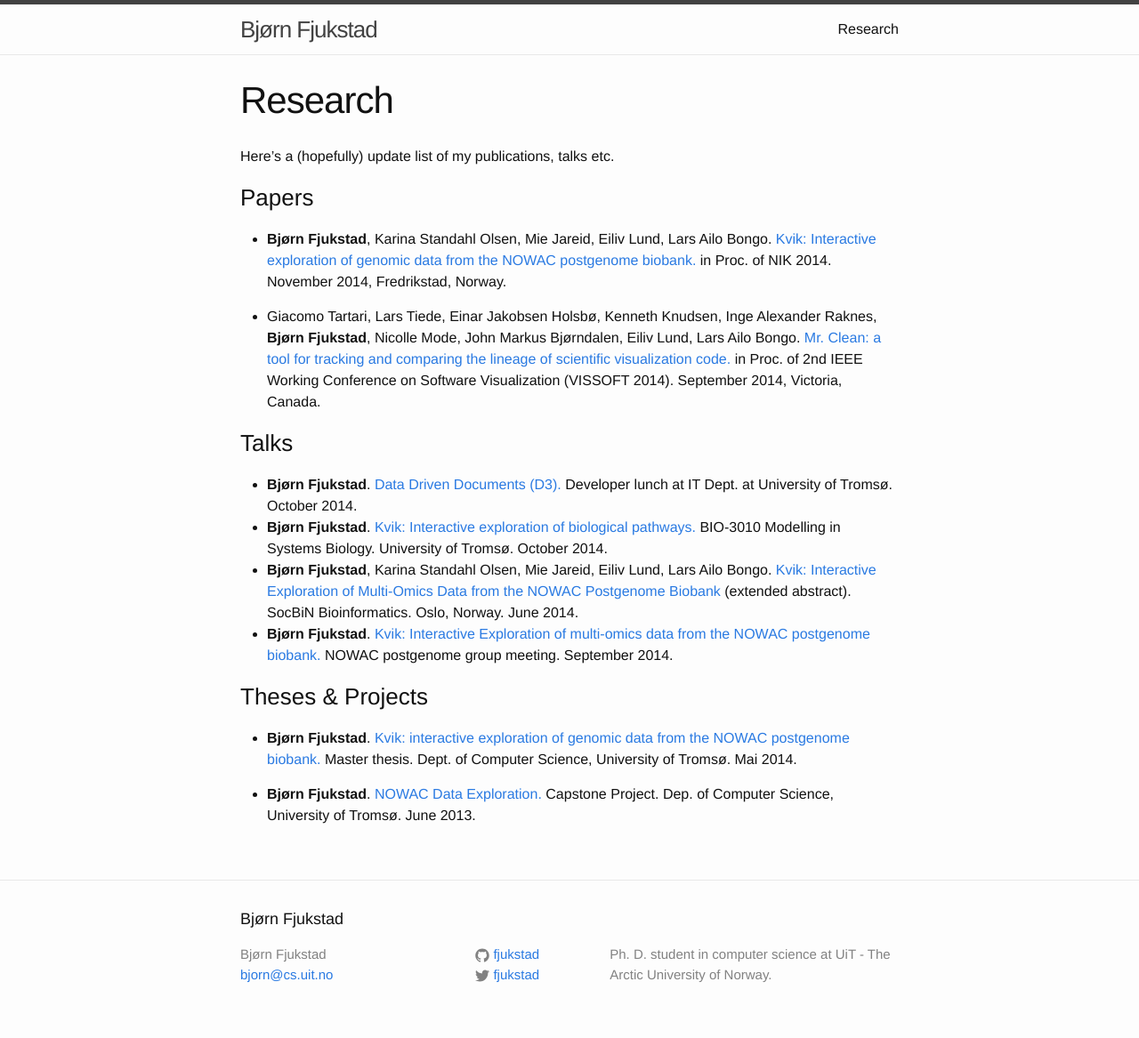
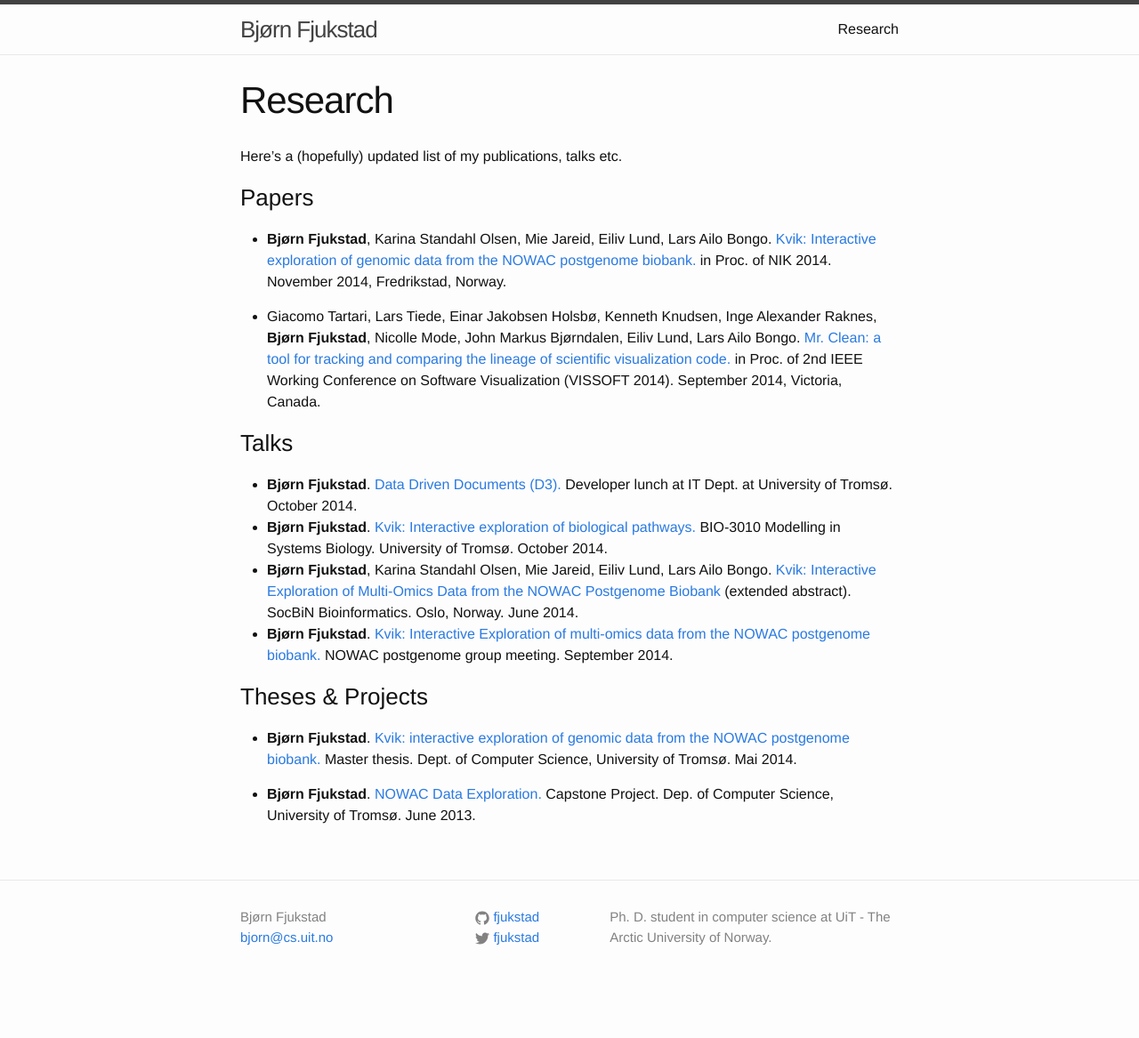
Before and after one commit to fjukstad/fjukstad.github.io, a Jekyll site: the page built from research.md, in a window 1280 px wide. Shown: the whole page at 89% size. Built offline with Jekyll 4.4.1, drawn with Linux system fonts in a browser that asks for light colours; after the commit the page ends 1125 px from its top, so only the background shows below that.

Commit message:
typo, footer & remove post

```diff
--- a/_includes/footer.html
+++ b/_includes/footer.html
@@ -1,9 +1,6 @@
 <footer class="site-footer">
 
   <div class="wrapper">
-
-    <h2 class="footer-heading">{{ site.title }}</h2>
-
     <div class="footer-col-wrapper">
       <div class="footer-col  footer-col-1">
         <ul class="contact-list">
--- a/research.md
+++ b/research.md
@@ -3,7 +3,7 @@
 title: Research
 permalink: /research/
 ---
-Here's a (hopefully) update list of my publications, talks etc.
+Here's a (hopefully) updated list of my publications, talks etc.
 
 ### Papers
 - **Bjørn Fjukstad**, Karina Standahl Olsen, Mie Jareid, Eiliv Lund, Lars Ailo
```
Also changed, not shown: _posts/2015-01-31-welcome-to-jekyll.markdown (deleted, +0 -25 lines), 3 other files.
